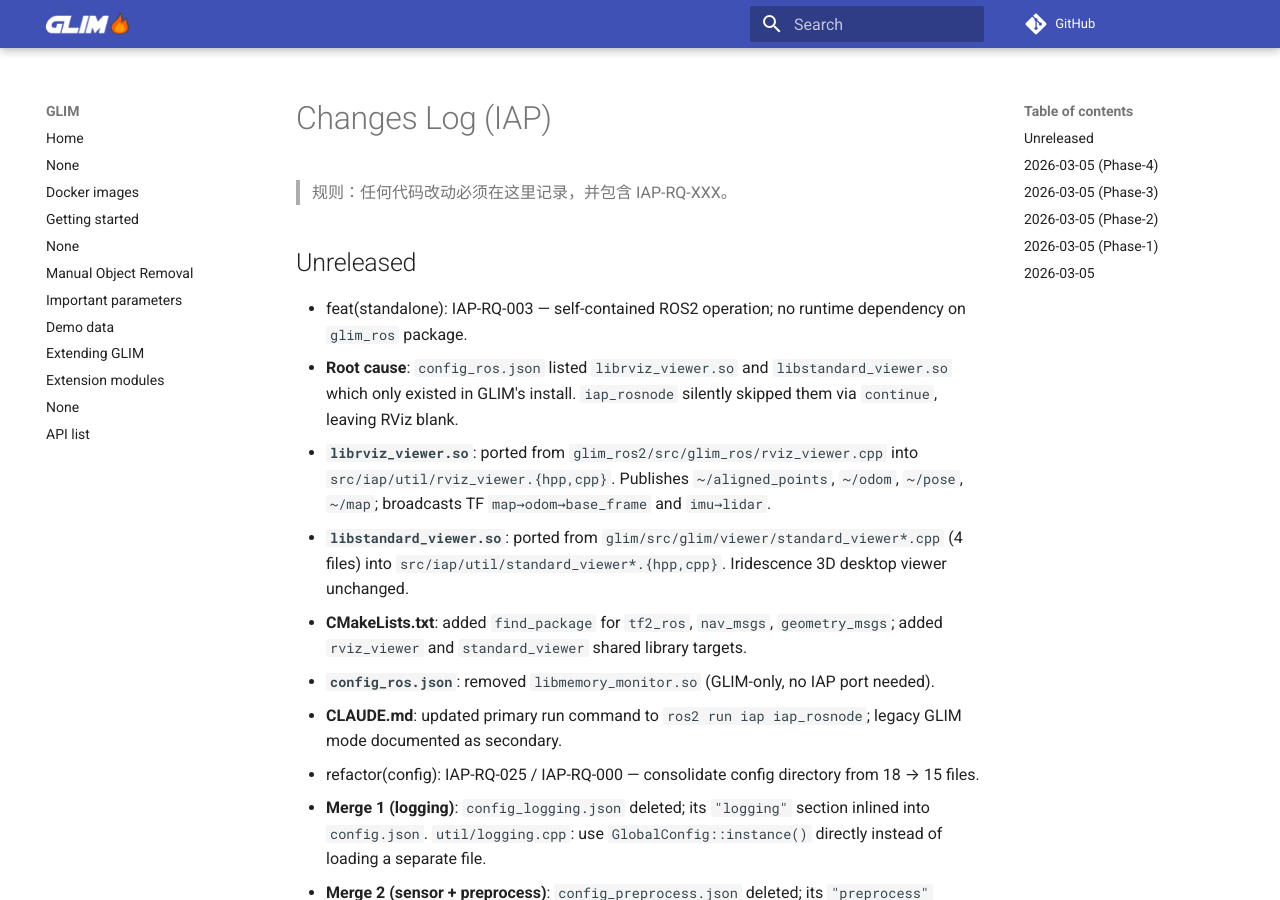
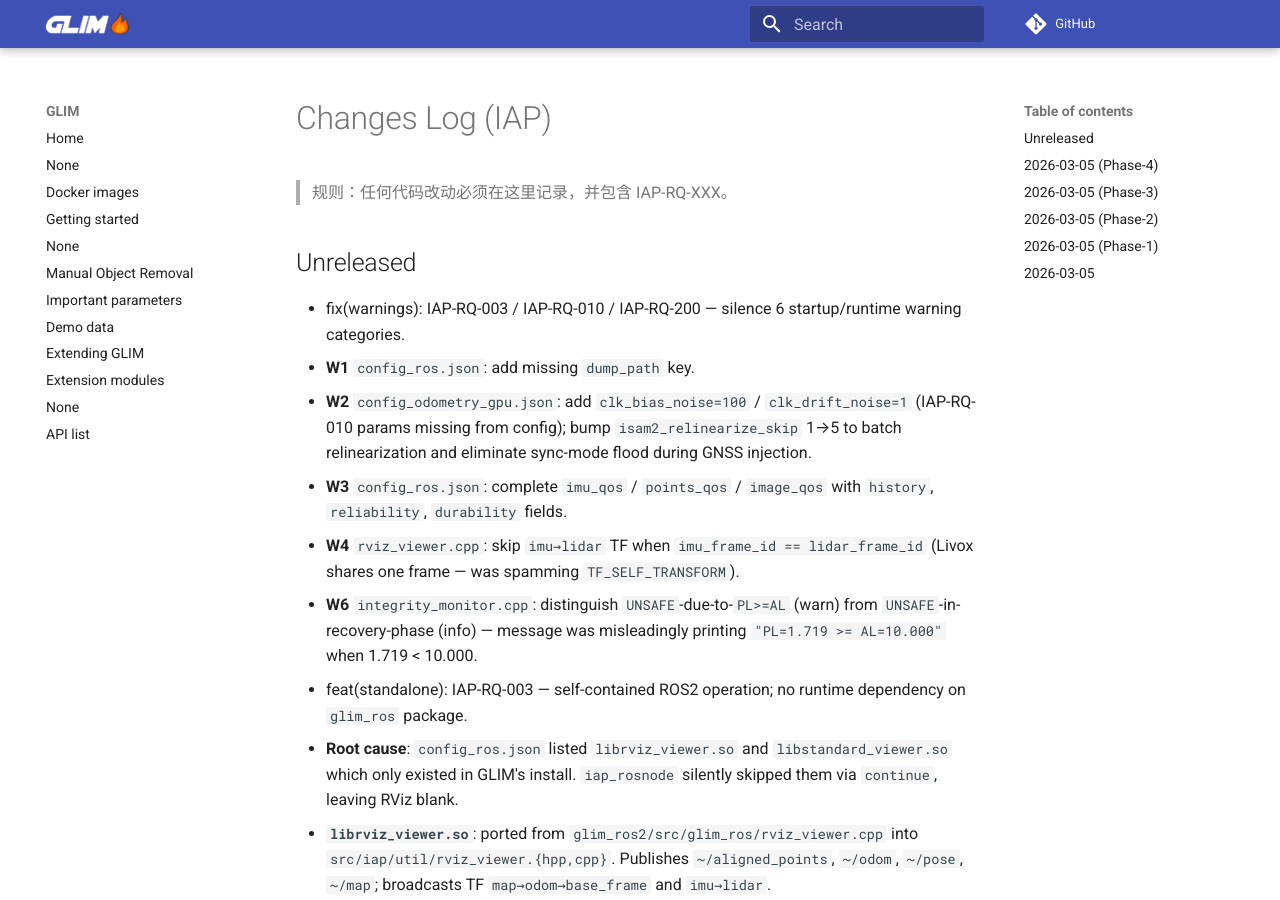
Before and after one commit to Printeger/iap, an MkDocs documentation site: the page built from docs/CHANGES.md, in a window 1280 px wide and 900 px high. Built offline with MkDocs 1.6.1 and Material for MkDocs 9.7.7, drawn with Linux system fonts in a browser that asks for light colours; nearby versions of some CDN libraries; comment, search, counter and statistics services are not loaded.

Commit message:
fix(warnings): silence 6 startup/runtime warning categories
IAP-RQ-003 (standalone) / IAP-RQ-010 (clk noise) / IAP-RQ-200 (integrity)

W1 config_ros.json: add missing dump_path key (was using silent default)
W2 config_odometry_gpu.json: add clk_bias_noise=100/clk_drift_noise=1 (IAP-RQ-010
   params existed in code but not config); bump isam2_relinearize_skip 1->5 to
   batch relinearization and eliminate sync-mode flood during GNSS injection
W3 config_ros.json: complete imu_qos/points_qos/image_qos with history/
   reliability/durability fields (param_nested was hitting defaults for 7 fields)
W4 rviz_viewer.cpp: skip imu->lidar TF when imu_frame_id==lidar_frame_id
   (Livox shares one rigid frame; self-transform was spamming TF_SELF_TRANSFORM)
W6 integrity_monitor.cpp: distinguish UNSAFE-due-to-PL>=AL (warn) from
   UNSAFE-in-recovery-phase (info) -- message was misleadingly printing
   "PL=1.719 >= AL=10.000" when 1.719 < 10.000

Co-Authored-By: Claude Sonnet 4.6 <noreply@anthropic.com>

```diff
--- a/docs/CHANGES.md
+++ b/docs/CHANGES.md
@@ -3,6 +3,12 @@
 > 规则：任何代码改动必须在这里记录，并包含 IAP-RQ-XXX。
 
 ## Unreleased
+- fix(warnings): IAP-RQ-003 / IAP-RQ-010 / IAP-RQ-200 — silence 6 startup/runtime warning categories.
+  - **W1** `config_ros.json`: add missing `dump_path` key.
+  - **W2** `config_odometry_gpu.json`: add `clk_bias_noise=100` / `clk_drift_noise=1` (IAP-RQ-010 params missing from config); bump `isam2_relinearize_skip` 1→5 to batch relinearization and eliminate sync-mode flood during GNSS injection.
+  - **W3** `config_ros.json`: complete `imu_qos` / `points_qos` / `image_qos` with `history`, `reliability`, `durability` fields.
+  - **W4** `rviz_viewer.cpp`: skip `imu→lidar` TF when `imu_frame_id == lidar_frame_id` (Livox shares one frame — was spamming `TF_SELF_TRANSFORM`).
+  - **W6** `integrity_monitor.cpp`: distinguish `UNSAFE`-due-to-`PL>=AL` (warn) from `UNSAFE`-in-recovery-phase (info) — message was misleadingly printing `"PL=1.719 >= AL=10.000"` when 1.719 < 10.000.
 - feat(standalone): IAP-RQ-003 — self-contained ROS2 operation; no runtime dependency on `glim_ros` package.
   - **Root cause**: `config_ros.json` listed `librviz_viewer.so` and `libstandard_viewer.so` which only existed in GLIM's install. `iap_rosnode` silently skipped them via `continue`, leaving RViz blank.
   - **`librviz_viewer.so`**: ported from `glim_ros2/src/glim_ros/rviz_viewer.cpp` into `src/iap/util/rviz_viewer.{hpp,cpp}`. Publishes `~/aligned_points`, `~/odom`, `~/pose`, `~/map`; broadcasts TF `map→odom→base_frame` and `imu→lidar`.
```
Also changed, not shown: docs/TRACEABILITY.md (+3 -3 lines), 4 other files.
